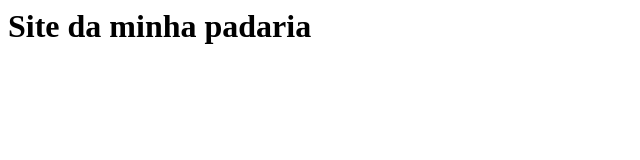
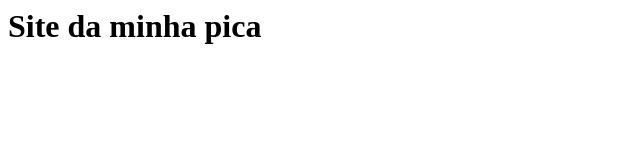
Before and after one commit to gabriel-igor-soares/meu-site, a plain HTML site: page index.html in a window 1280 px wide. Shown: the whole page, without its empty margins (0-640 px from the left). Drawn offline with Linux system fonts and the light colour scheme.

Commit message:
Update index.html
seu bundão

```diff
--- a/index.html
+++ b/index.html
@@ -1,7 +1,7 @@
 <htm>
     <body>
         <h1>
-            Site da minha padaria
+            Site da minha pica
         </h1>
     </body>
 </htm>
```
